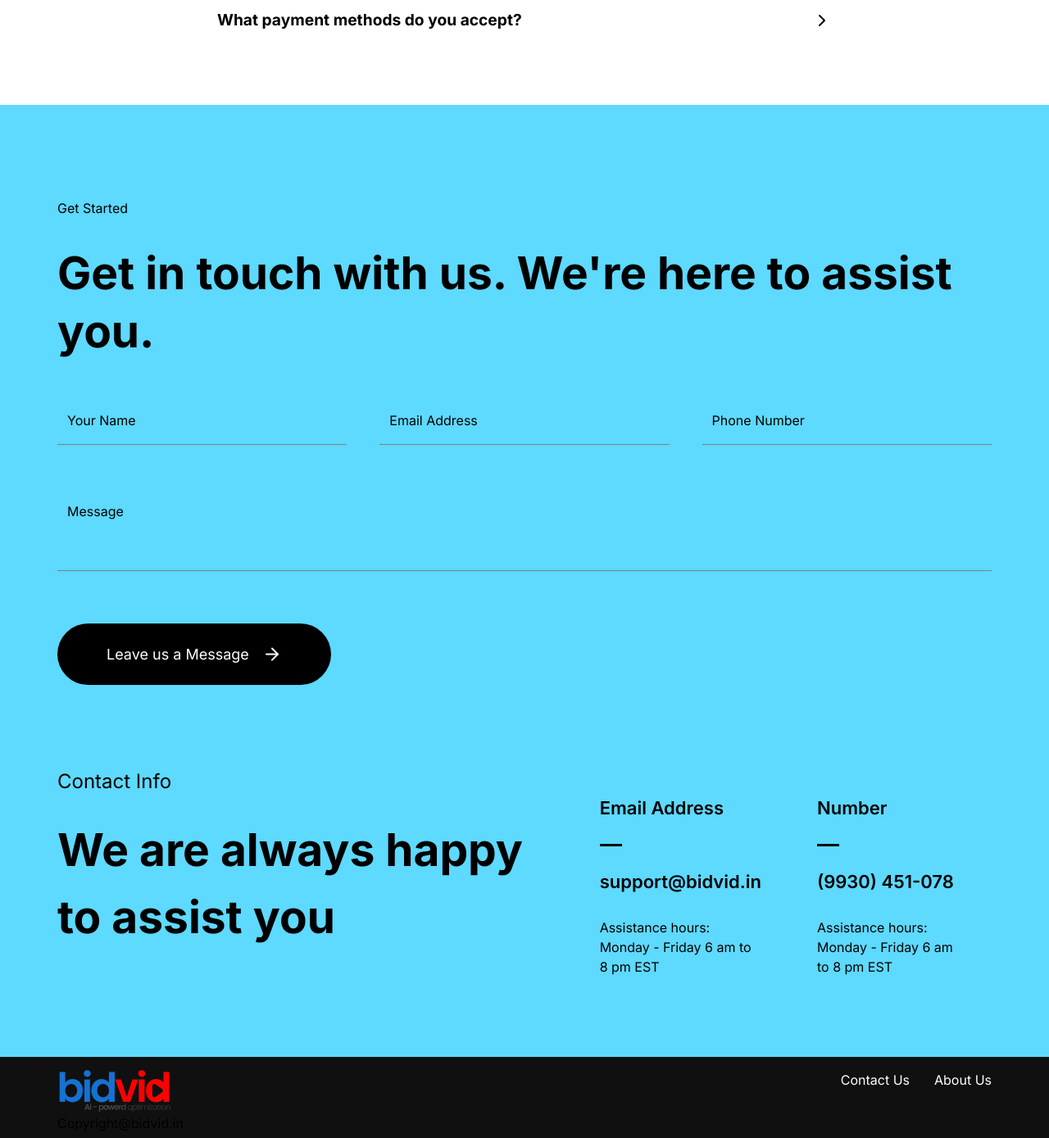
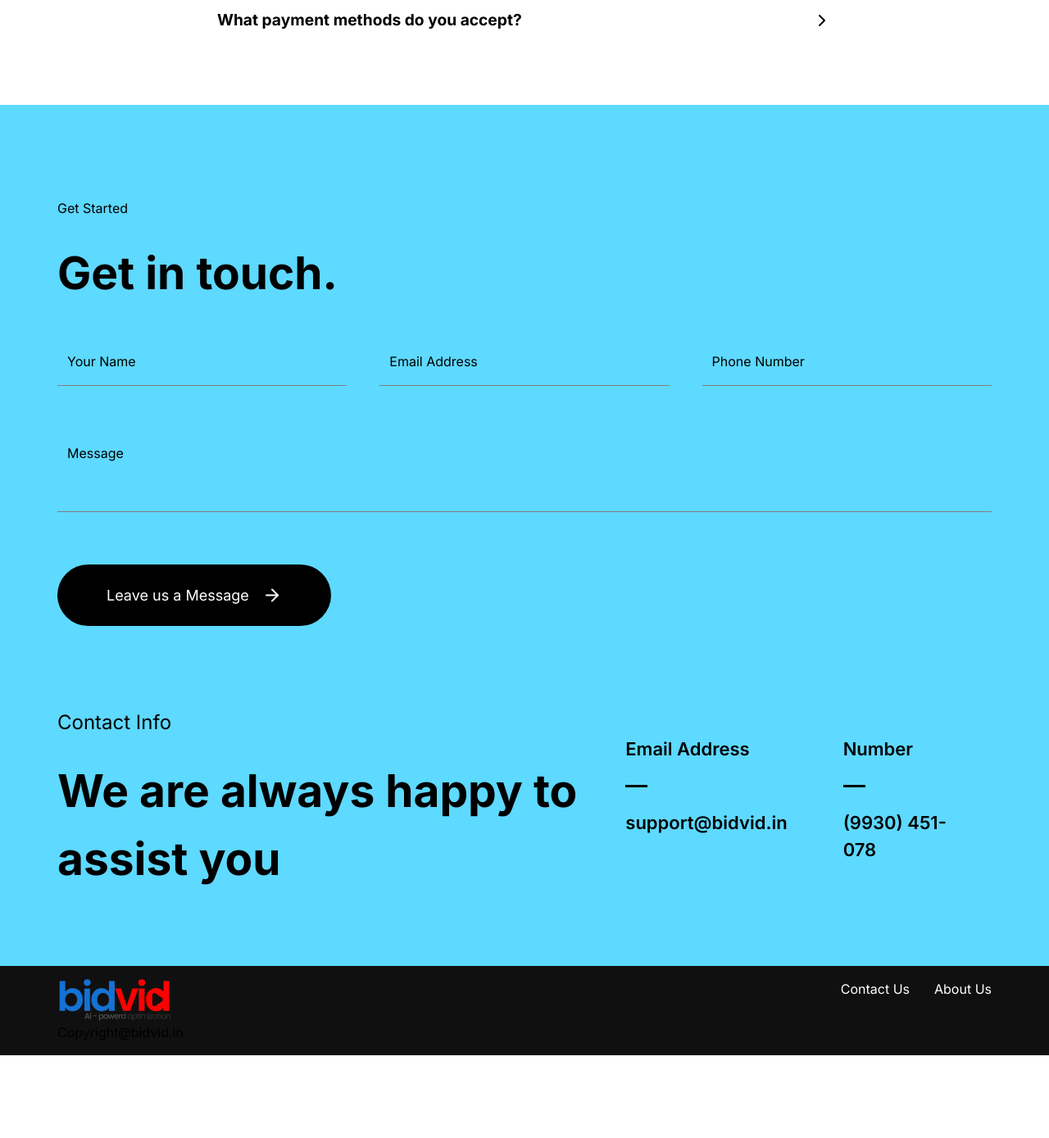
Before and after one commit to Cod3nator/bidvid-new, a Next.js app: page / in a window 1280 px wide. Shown: the part 3474-4863 px from the top of the page at 82% size. After the commit the page ends 4762 px from the top, so only its background shows below. Built offline with nearby package versions, Linux system fonts and the light colour scheme.

Commit message:
Styling changes to contact section

```diff
--- a/app/globals.css
+++ b/app/globals.css
@@ -1458,6 +1458,8 @@ textarea::placeholder {
   align-items: start;
   flex-direction: column;
   gap: 27px;
+  flex-wrap: nowrap;
+  width: 24%;
 }
 .contact-add .line {
   width: 27px;
@@ -1525,6 +1527,7 @@ textarea::placeholder {
     align-items: start;
     flex-direction: column;
     gap: 27px;
+    width: max-content;
   }
   .contact button {
     font-size: 14px;
--- a/component/Contact_us.jsx
+++ b/component/Contact_us.jsx
@@ -72,7 +72,8 @@ const Contact_us = () => {
       <div className="container">
         <div className="contact-text">
           <span>Get Started</span>
-          <h2>Get in touch with us. We're here to assist you.</h2>
+          <h2>Get in touch.</h2>
+          {/*  with us. We're here to assist you */}
         </div>
         <div className="contact-form">
           <form className="contact" id="contact-form" onSubmit={handleFormSubmit}>
@@ -145,8 +146,8 @@ const Contact_us = () => {
             <div className="line"></div>
             <a href="mailto:support@bidvid.in	">support@bidvid.in	</a>
             <div className="details">
-              <span>Assistance hours:</span>
-              <p>Monday - Friday 6 am to 8 pm EST</p>
+              {/* <span>Assistance hours:</span>
+              <p>Monday - Friday 6 am to 8 pm EST</p> */}
             </div>
           </div>
           <div className="contact-add">
@@ -154,8 +155,8 @@ const Contact_us = () => {
             <div className="line"></div>
             <a href="tel:+91 9930451078">(9930) 451-078</a>
             <div className="details">
-              <span>Assistance hours:</span>
-              <p>Monday - Friday 6 am to 8 pm EST</p>
+              {/* <span>Assistance hours:</span>
+              <p>Monday - Friday 6 am to 8 pm EST</p> */}
             </div>
           </div>
         </div>
```
